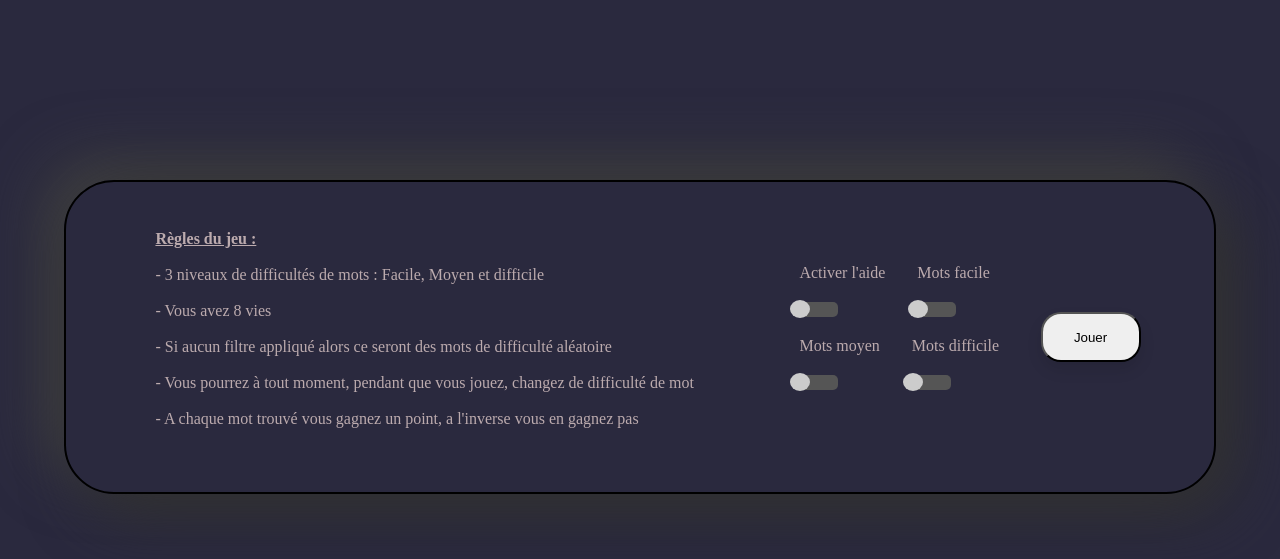
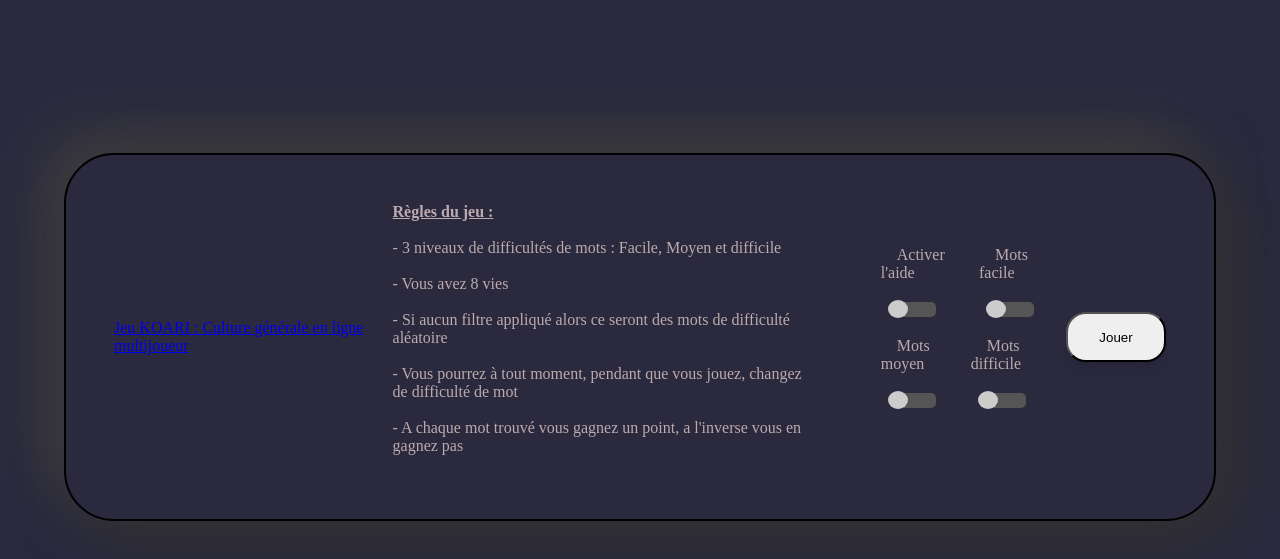
Before and after one commit to conseil-benjamin/JeuDuPenduJS, a website: page index.html in a window 1280 px wide. Shown: the part 63-622 px from the top of the page. Drawn offline with nearby package versions, Linux system fonts and the light colour scheme; some packages are replaced by stand-ins of ours; a script that the page names is missing.

Commit message:
Add link to KOARI game in zoneSettings

```diff
--- a/index.html
+++ b/index.html
@@ -37,6 +37,7 @@
     /></a>
 
     <div class="zoneSettings">
+      <a href="https://koari.fr">Jeu KOARI : Culture générale en ligne multijoueur</a>
       <div class="rules">
         <p>
           <strong><u>Règles du jeu : </u></strong><br /><br />
```
